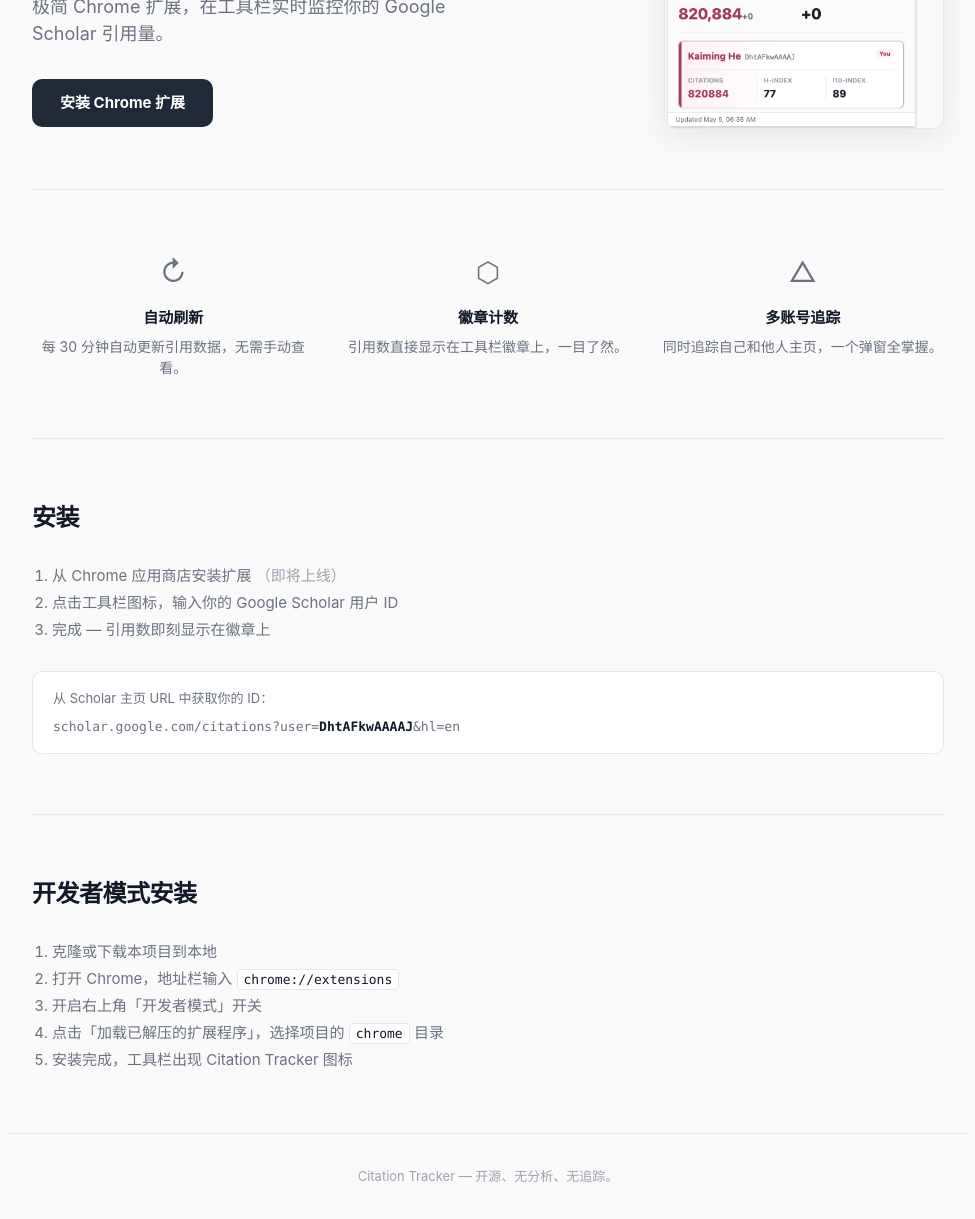
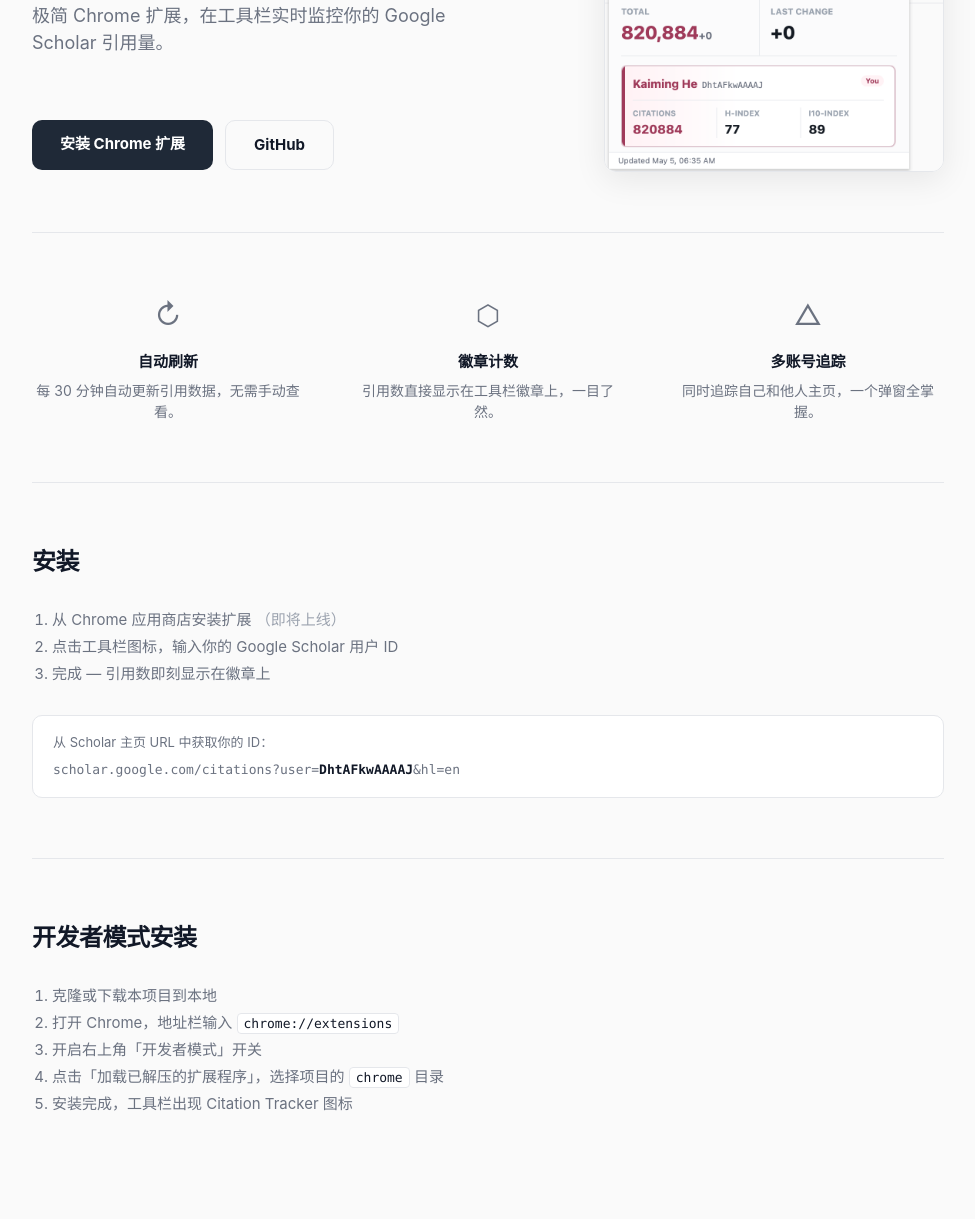
Before and after one commit to jaychempan/citation-tracker, a browser extension: page website/index.html in a window 1280 px wide. Shown: the part 213-1432 px from the top of the page, without its empty margins (152-1127 px from the left). After the commit the page ends 1390 px from the top, so only its background shows below. Drawn offline with Linux system fonts and the light colour scheme.

Commit message:
update web

```diff
--- a/website/i18n.js
+++ b/website/i18n.js
@@ -4,6 +4,7 @@
   hero_title: '追踪引用，发现影响力',
   hero_desc: '极简 Chrome 扩展，在工具栏实时监控你的 Google Scholar 引用量。',
   hero_btn: '安装 Chrome 扩展',
+  hero_github: 'GitHub',
   feat1_title: '自动刷新',
   feat1_desc: '每 30 分钟自动更新引用数据，无需手动查看。',
   feat2_title: '徽章计数',
@@ -20,8 +21,7 @@
   dev_step2: '打开 Chrome，地址栏输入 <code>chrome://extensions</code>',
   dev_step3: '开启右上角「开发者模式」开关',
   dev_step4: '点击「加载已解压的扩展程序」，选择项目的 <code>chrome</code> 目录',
-  dev_step5: '安装完成，工具栏出现 Citation Tracker 图标',
-  footer: 'Citation Tracker — 开源、无分析、无追踪。'
+  dev_step5: '安装完成，工具栏出现 Citation Tracker 图标'
 };
 
 const EN = {
@@ -30,6 +30,7 @@
   hero_title: 'Track citations, discover impact',
   hero_desc: 'A minimal Chrome extension that monitors your Google Scholar citations — right from the toolbar.',
   hero_btn: 'Install for Chrome',
+  hero_github: 'GitHub',
   feat1_title: 'Auto Refresh',
   feat1_desc: 'Citations update every 30 minutes. No manual checks needed.',
   feat2_title: 'Badge Count',
@@ -46,8 +47,7 @@
   dev_step2: 'Open Chrome and go to <code>chrome://extensions</code>',
   dev_step3: 'Enable the "Developer mode" toggle in the top right',
   dev_step4: 'Click "Load unpacked" and select the <code>chrome</code> directory',
-  dev_step5: 'Done — the Citation Tracker icon appears in your toolbar',
-  footer: 'Citation Tracker — open source, no analytics, no tracking.'
+  dev_step5: 'Done — the Citation Tracker icon appears in your toolbar'
 };
 
 let currentLang = localStorage.getItem('lang') || 'zh';
--- a/website/index.html
+++ b/website/index.html
@@ -28,7 +28,10 @@
       <div class="hero-text">
         <h1 data-i18n="hero_title">追踪引用，发现影响力</h1>
         <p data-i18n="hero_desc">极简 Chrome 扩展，在工具栏实时监控你的 Google Scholar 引用量。</p>
-        <a href="#install" class="button" data-i18n="hero_btn">安装 Chrome 扩展</a>
+        <div class="hero-buttons">
+          <a href="#install" class="button" data-i18n="hero_btn">安装 Chrome 扩展</a>
+          <a href="https://github.com/jaychempan/citation-tracker" target="_blank" rel="noopener" class="button secondary" data-i18n="hero_github">GitHub</a>
+        </div>
       </div>
       <img src="preview_v1.1.png" alt="Citation Tracker" class="preview">
     </section>
@@ -76,10 +79,6 @@
     </section>
   </main>
 
-  <footer>
-    <p data-i18n="footer">Citation Tracker — 开源、无分析、无追踪。</p>
-  </footer>
-
   <script src="i18n.js"></script>
 </body>
 </html>
--- a/website/style.css
+++ b/website/style.css
@@ -98,7 +98,7 @@
 }
 
 .hero h1 {
-  font-size: 42px;
+  font-size: 48px;
   font-weight: 750;
   letter-spacing: -0.03em;
   line-height: 1.15;
@@ -114,7 +114,7 @@
 
 .preview {
   flex: 0 0 auto;
-  width: 280px;
+  width: 340px;
   border-radius: 12px;
   border: 1px solid var(--line);
   box-shadow: 0 8px 32px rgba(0, 0, 0, 0.08);
@@ -135,10 +135,27 @@
 
 .button:hover { background: #0f172a; }
 
+.hero-buttons {
+  display: flex;
+  gap: 12px;
+  margin-top: 32px;
+}
+
+.button.secondary {
+  background: transparent;
+  color: var(--ink);
+  border: 1px solid var(--line);
+}
+
+.button.secondary:hover {
+  background: var(--surface);
+  border-color: var(--ink);
+}
+
 .features {
   display: grid;
   grid-template-columns: repeat(3, 1fr);
-  gap: 32px;
+  gap: 48px;
   padding: 60px 0;
   border-top: 1px solid var(--line);
 }
@@ -245,20 +262,10 @@
   color: var(--ink);
 }
 
-footer {
-  max-width: 960px;
-  margin: 0 auto;
-  padding: 32px 24px;
-  border-top: 1px solid var(--line);
-  text-align: center;
-  font-size: 13px;
-  color: var(--faint);
-}
-
-@media (max-width: 600px) {
+@media (max-width: 768px) {
   .hero { flex-direction: column; gap: 32px; padding: 60px 0 40px; }
-  .hero h1 { font-size: 28px; }
-  .preview { width: 100%; max-width: 280px; }
+  .hero h1 { font-size: 32px; }
+  .preview { width: 100%; max-width: 300px; }
   .features { grid-template-columns: 1fr; gap: 28px; }
   .nav-links { gap: 16px; }
 }
```
Also changed, not shown: .github/workflows/deploy.yml (added).
